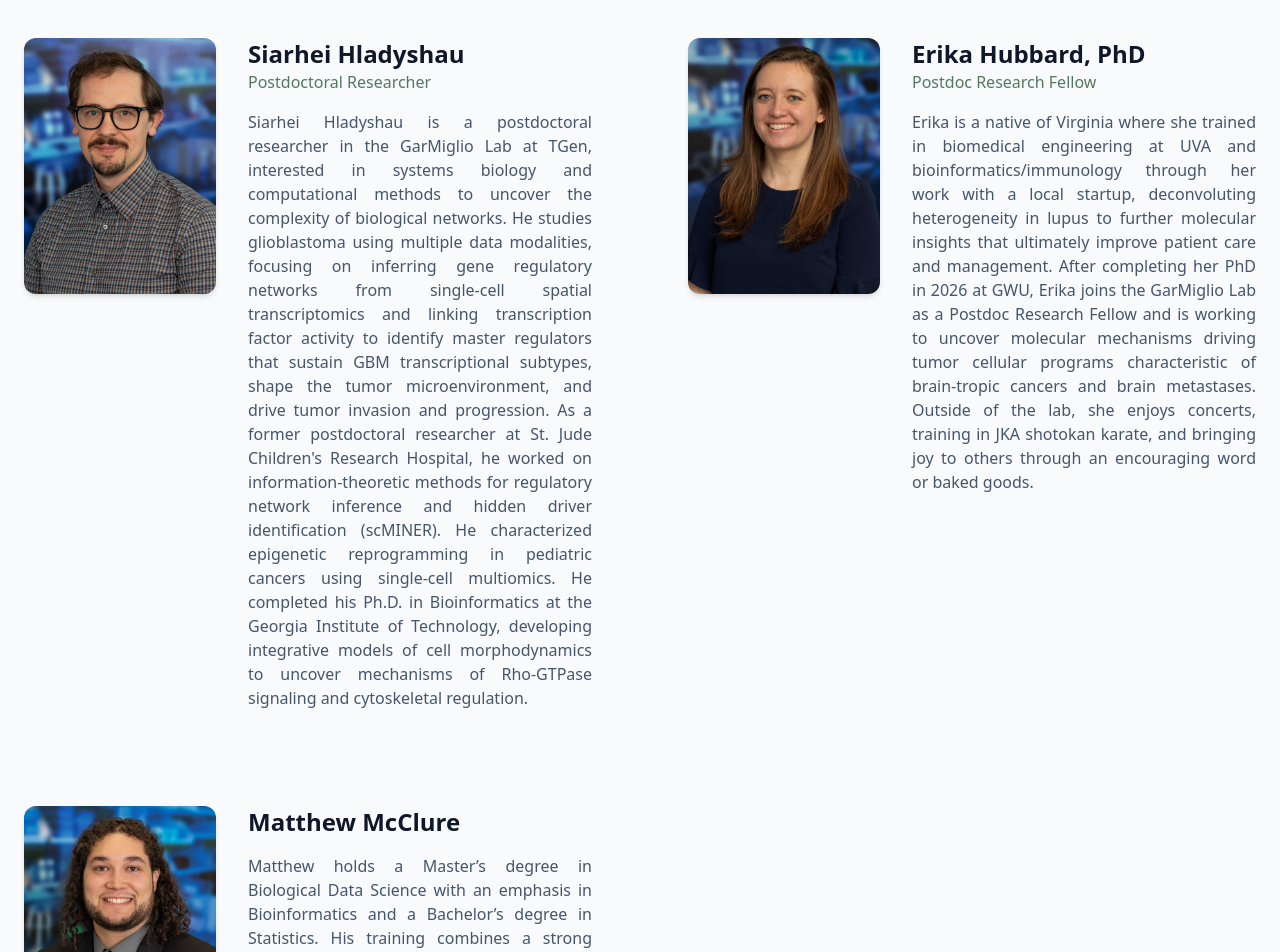
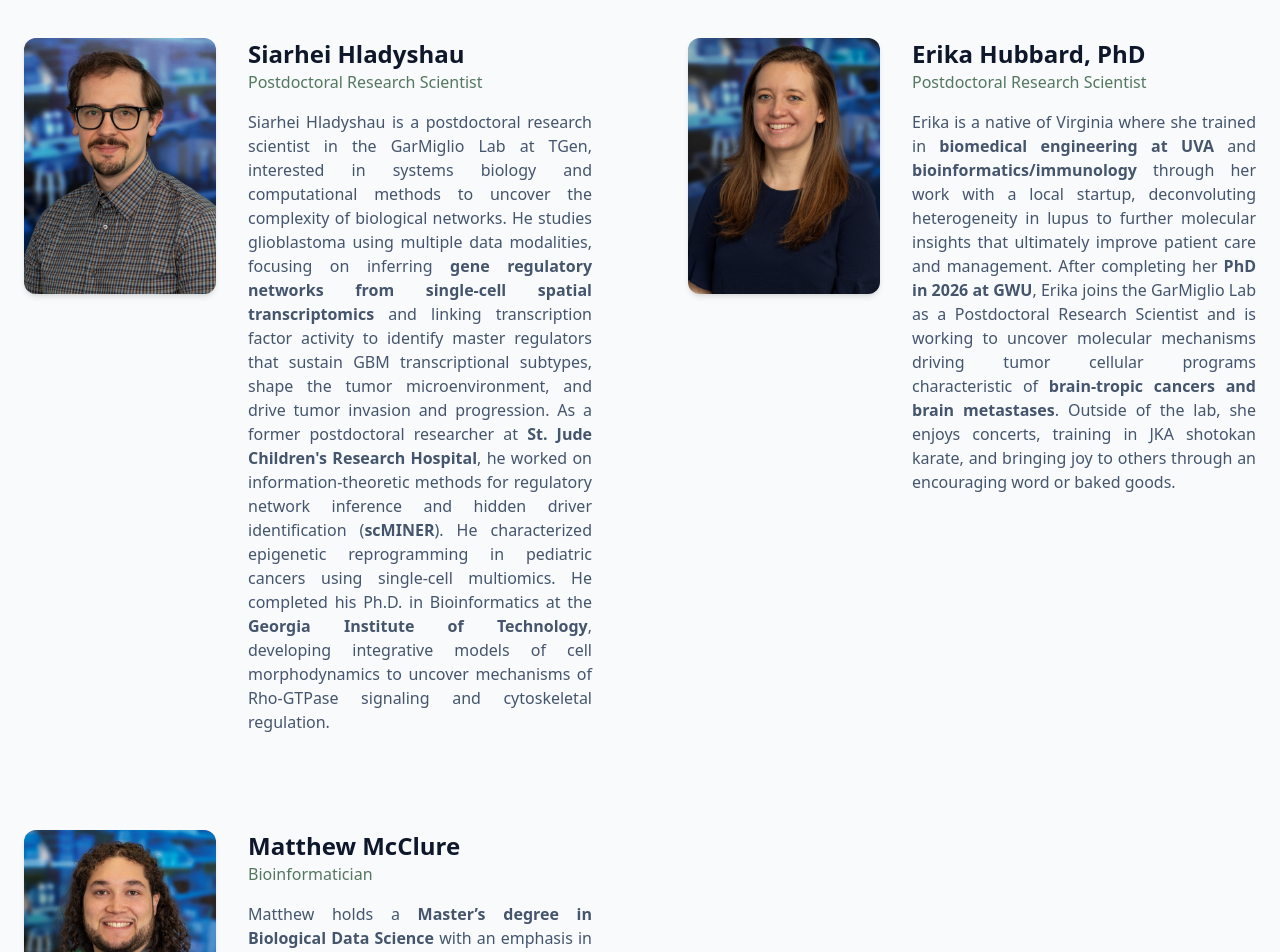
Before and after one commit to SirDucas/garmiglio-medical-lab-website, a Next.js app: page / in a window 1280 px wide. Shown: the part 2500-3452 px from the top of the page. Built offline with nearby package versions, Linux system fonts and the light colour scheme.

Commit message:
Update team roles and emphasize biography highlights

```diff
--- a/src/components/sections/people.tsx
+++ b/src/components/sections/people.tsx
@@ -89,10 +89,10 @@ export function People() {
                         </div>
                         <div>
                             <h3 className="text-2xl font-bold text-slate-900">Siarhei Hladyshau</h3>
-                            <p className="text-teal-700 font-medium mb-4">Postdoctoral Researcher</p>
+                            <p className="text-teal-700 font-medium mb-4">Postdoctoral Research Scientist</p>
                             <div className="prose prose-sm text-slate-600 text-justify">
                                 <p>
-                                    Siarhei Hladyshau is a postdoctoral researcher in the GarMiglio Lab at TGen, interested in systems biology and computational methods to uncover the complexity of biological networks. He studies glioblastoma using multiple data modalities, focusing on inferring gene regulatory networks from single-cell spatial transcriptomics and linking transcription factor activity to identify master regulators that sustain GBM transcriptional subtypes, shape the tumor microenvironment, and drive tumor invasion and progression. As a former postdoctoral researcher at St. Jude Children&#x27;s Research Hospital, he worked on information-theoretic methods for regulatory network inference and hidden driver identification (scMINER). He characterized epigenetic reprogramming in pediatric cancers using single-cell multiomics. He completed his Ph.D. in Bioinformatics at the Georgia Institute of Technology, developing integrative models of cell morphodynamics to uncover mechanisms of Rho-GTPase signaling and cytoskeletal regulation.
+                                    Siarhei Hladyshau is a postdoctoral research scientist in the GarMiglio Lab at TGen, interested in systems biology and computational methods to uncover the complexity of biological networks. He studies glioblastoma using multiple data modalities, focusing on inferring <strong>gene regulatory networks from single-cell spatial transcriptomics</strong> and linking transcription factor activity to identify master regulators that sustain GBM transcriptional subtypes, shape the tumor microenvironment, and drive tumor invasion and progression. As a former postdoctoral researcher at <strong>St. Jude Children&#x27;s Research Hospital</strong>, he worked on information-theoretic methods for regulatory network inference and hidden driver identification (<strong>scMINER</strong>). He characterized epigenetic reprogramming in pediatric cancers using single-cell multiomics. He completed his Ph.D. in Bioinformatics at the <strong>Georgia Institute of Technology</strong>, developing integrative models of cell morphodynamics to uncover mechanisms of Rho-GTPase signaling and cytoskeletal regulation.
                                 </p>
                             </div>
                         </div>
@@ -109,10 +109,10 @@ export function People() {
                         </div>
                         <div>
                             <h3 className="text-2xl font-bold text-slate-900">Erika Hubbard, PhD</h3>
-                            <p className="text-teal-700 font-medium mb-4">Postdoc Research Fellow</p>
+                            <p className="text-teal-700 font-medium mb-4">Postdoctoral Research Scientist</p>
                             <div className="prose prose-sm text-slate-600 text-justify">
                                 <p>
-                                    Erika is a native of Virginia where she trained in biomedical engineering at UVA and bioinformatics/immunology through her work with a local startup, deconvoluting heterogeneity in lupus to further molecular insights that ultimately improve patient care and management. After completing her PhD in 2026 at GWU, Erika joins the GarMiglio Lab as a Postdoc Research Fellow and is working to uncover molecular mechanisms driving tumor cellular programs characteristic of brain-tropic cancers and brain metastases. Outside of the lab, she enjoys concerts, training in JKA shotokan karate, and bringing joy to others through an encouraging word or baked goods.
+                                    Erika is a native of Virginia where she trained in <strong>biomedical engineering at UVA</strong> and <strong>bioinformatics/immunology</strong> through her work with a local startup, deconvoluting heterogeneity in lupus to further molecular insights that ultimately improve patient care and management. After completing her <strong>PhD in 2026 at GWU</strong>, Erika joins the GarMiglio Lab as a Postdoctoral Research Scientist and is working to uncover molecular mechanisms driving tumor cellular programs characteristic of <strong>brain-tropic cancers and brain metastases</strong>. Outside of the lab, she enjoys concerts, training in JKA shotokan karate, and bringing joy to others through an encouraging word or baked goods.
                                 </p>
                             </div>
                         </div>
@@ -128,10 +128,11 @@ export function People() {
                             <img src="/images/People_matthewmcclure.jpg" alt="Matthew McClure" className="w-full h-full object-cover" />
                         </div>
                         <div>
-                            <h3 className="text-2xl font-bold text-slate-900 mb-4">Matthew McClure</h3>
+                            <h3 className="text-2xl font-bold text-slate-900">Matthew McClure</h3>
+                            <p className="text-teal-700 font-medium mb-4">Bioinformatician</p>
                             <div className="prose prose-sm text-slate-600 text-justify">
                                 <p>
-                                    Matthew holds a Master’s degree in Biological Data Science with an emphasis in Bioinformatics and a Bachelor’s degree in Statistics. His training combines a strong foundation in statistics with hands-on experience analyzing proteomic and metabolomic data. Matthew is developing statistical models to integrate multiomics data with radiomics and clinical variables to assess whether tumor cellular states and/or cell types in tumor microenvironment are associated with distinct tumor conditions and types.
+                                    Matthew holds a <strong>Master’s degree in Biological Data Science</strong> with an emphasis in <strong>Bioinformatics and a Bachelor’s degree in Statistics</strong>. His training combines a strong foundation in statistics with hands-on experience analyzing <strong>proteomic and metabolomic data</strong>. Matthew is developing statistical models to <strong>integrate multiomics data with radiomics and clinical variables</strong> to assess whether tumor cellular states and/or cell types in tumor microenvironment are associated with distinct tumor conditions and types.
                                 </p>
                             </div>
                         </div>
```
